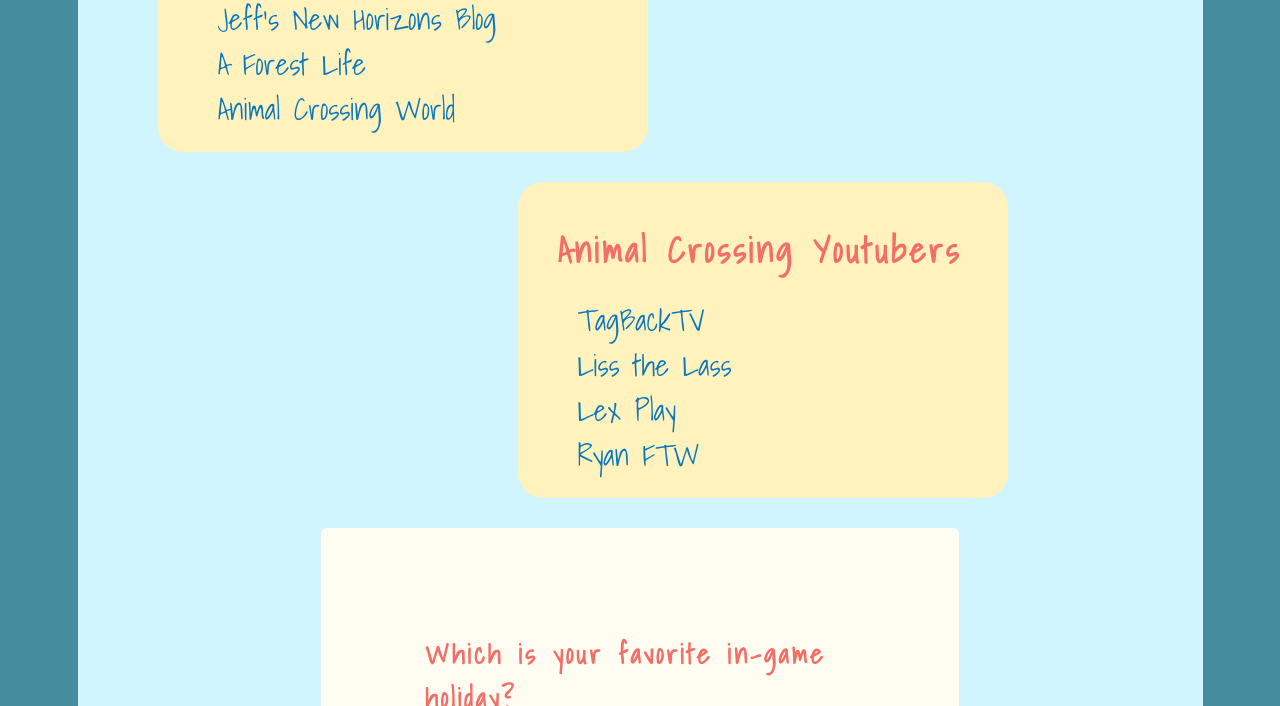
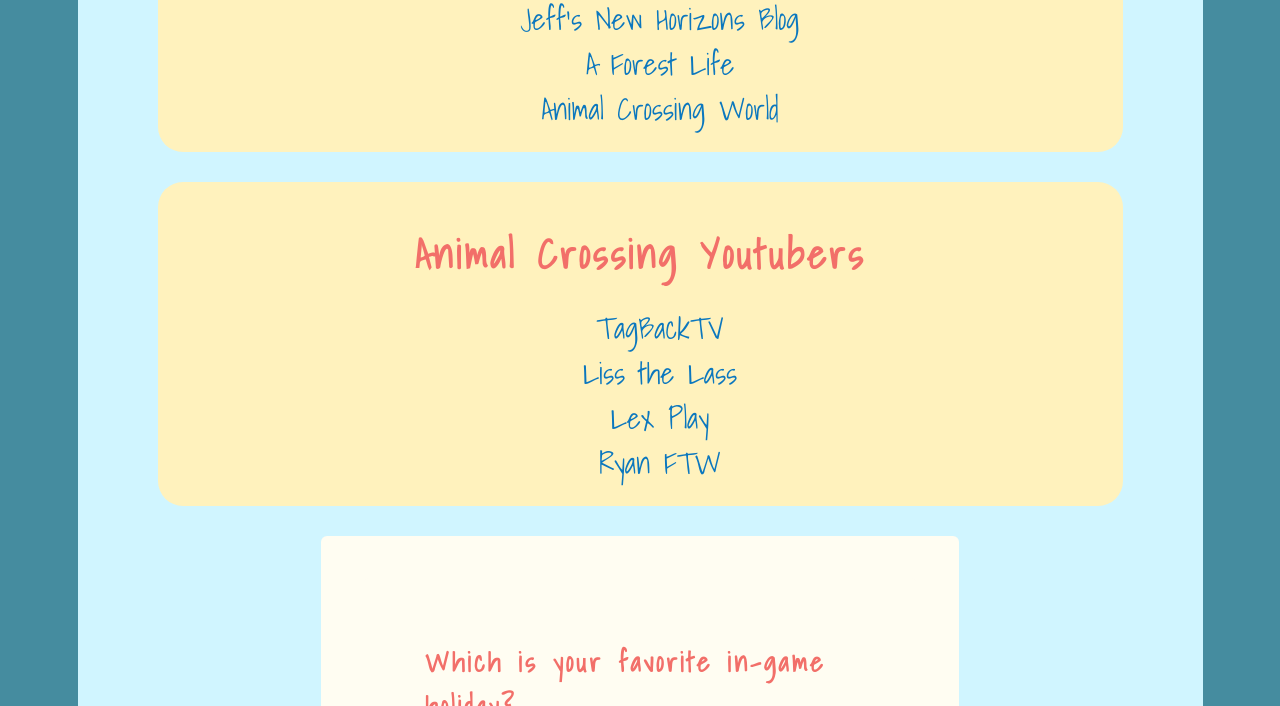
Before and after one commit to hoaglandl/project3, a plain HTML site: page community.html in a window 1280 px wide. Shown: the part 780-1486 px from the top of the page. Drawn offline with nearby package versions, Linux system fonts and the light colour scheme.

```diff
--- a/css/styles.css
+++ b/css/styles.css
@@ -186,7 +186,8 @@
     padding: 20px;
     margin: 30px;
     border-radius: 25px;
-    max-width: 450px;
+    max-width: 930px;
+    text-align: center;
 }
 
 .blog h2, {
@@ -201,16 +202,6 @@
     font-size: 30px;
     text-decoration: none;
     color: #0b77be;
-}
-
-.youtube {
-    position: relative;
-    left: 360px;
-}
-
-.youtube h2 {
-    text-align: left;
-    font-size: 35px;
 }
 
 .youtube li, .blog li {
```
